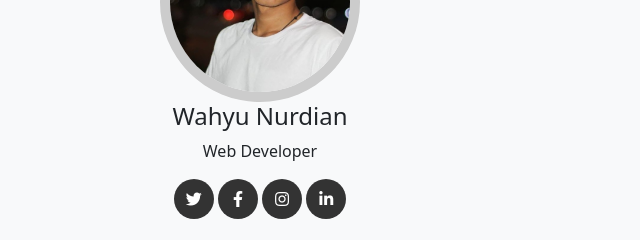
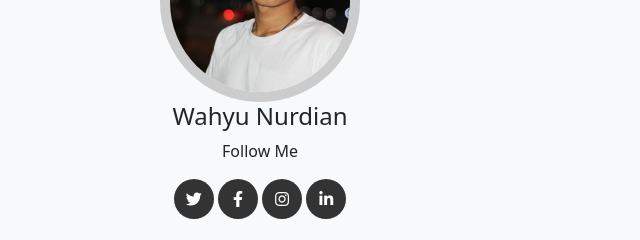
Before and after one commit to wahyunurdian/wahyunurdian.github.io, a plain HTML site: page index.html in a window 1280 px wide. Shown: the part 2220-2460 px from the top of the page, 0-640 px from the left. Drawn offline with nearby package versions, Linux system fonts and the light colour scheme; a script that the page names is missing.

Commit message:
Update index.html

```diff
--- a/index.html
+++ b/index.html
@@ -171,7 +171,7 @@
       class=" rounded-circle md-3"
       />
       <h4>Wahyu Nurdian</h4>
-      <p>Web Developer</p>
+      <p>Follow Me</p>
       <p>
         <a href="https://mobile.twitter.com/WahyuNurdian2" class="social"><i
           class="fab fa-twitter"></i></a>
```
